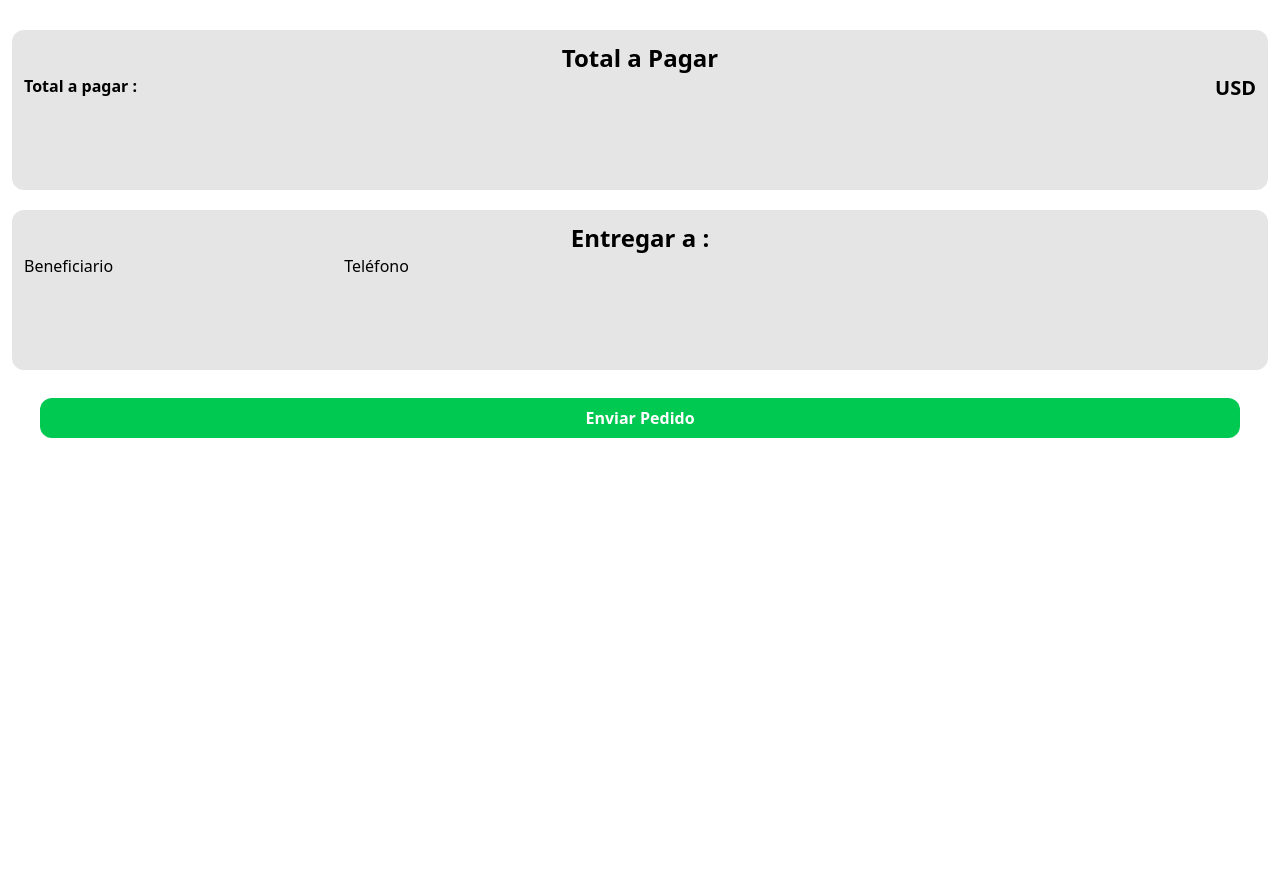
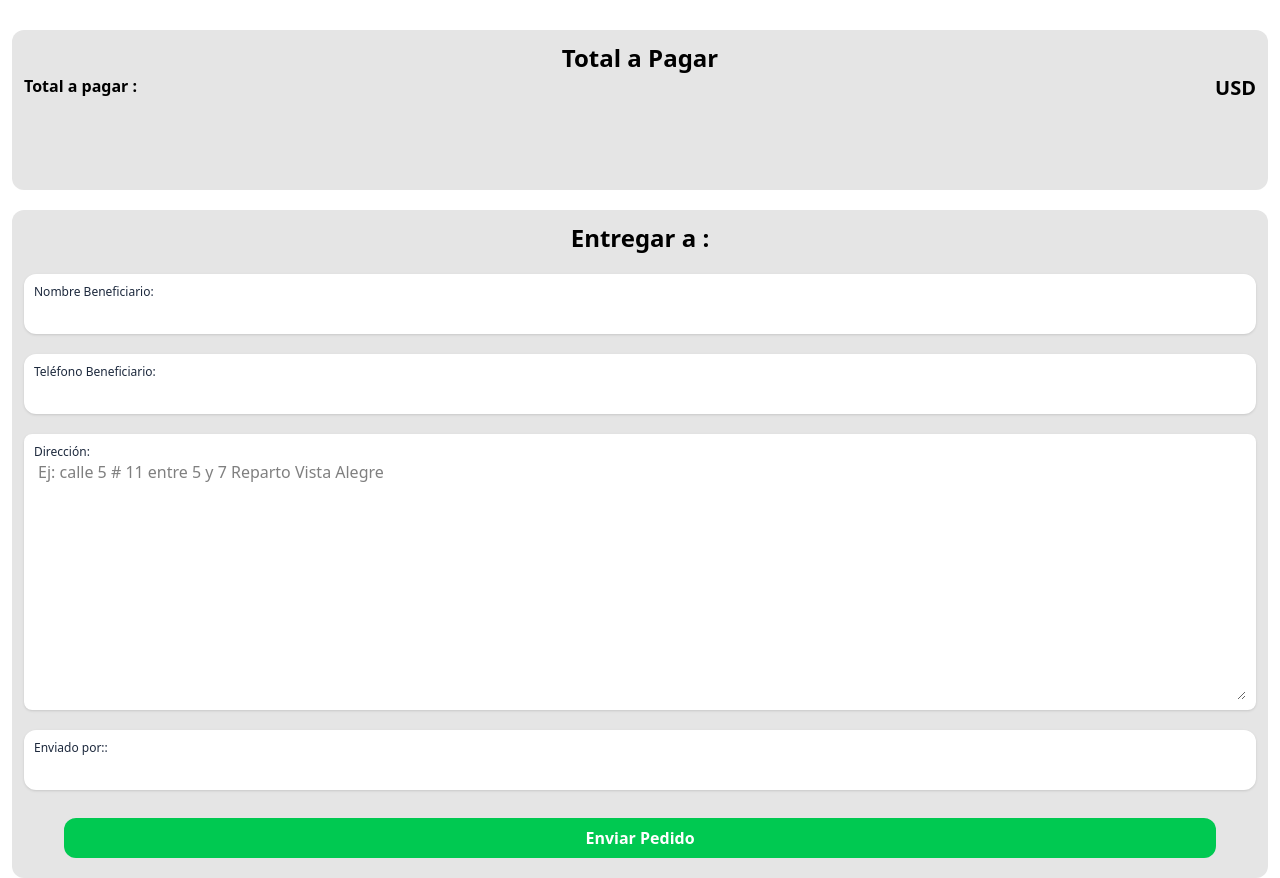
Before and after one commit to luisiportal/tienda_laEmiliana, an Astro site in the folder client/: page /carrito in a window 1280 px wide. Shown: the part 198-1076 px from the top of the page. Before the commit the page ends 800 px from the top, so only its background shows below. Built offline with nearby package versions, Linux system fonts and the light colour scheme; Astro itself is replaced by a stand-in of ours.

Commit message:
(ENTREGA MEJORADA)

```diff
--- a/client/package.json
+++ b/client/package.json
@@ -21,6 +21,7 @@
     "react": "^19.2.0",
     "react-dom": "^19.2.0",
     "tailwindcss": "^4.1.17",
+    "yup": "^1.7.1",
     "zustand": "^5.0.8"
   },
   "devDependencies": {
--- /dev/null
+++ b/client/src/components/DS/InputText.tsx
@@ -0,0 +1,51 @@
+import { ErrorMessage, type FormikErrors, type FormikTouched } from "formik";
+import type { Entrega } from "../../types/General.type";
+
+const InputText = ({
+  values,
+  handleChange,
+  campo,
+  nombre,
+  errors,
+  touched,
+  disabled,
+  type = "text",
+  placeholderText,
+}: {
+  values: Entrega;
+  handleChange: any;
+  campo: string;
+  nombre: string;
+  errors: FormikErrors<Entrega>;
+  touched: FormikTouched<Entrega>;
+  disabled?: boolean;
+  type?: string;
+  placeholderText?: string;
+}) => {
+  return (
+    <div className="bg-white shadow flex flex-col p-2 rounded-xl border-2 border-white hover:border-AzulUCM transition-all duration-300">
+      <label className="text-xs text-slate-800" htmlFor={campo}>
+        {nombre || campo}:
+      </label>
+      <input
+        id={campo}
+        placeholder={placeholderText}
+        disabled={disabled}
+        className="font-bold pl-1 outline-0"
+        title={campo}
+        type={type}
+        name={campo}
+        value={values ? values[campo] ?? "" : ""}
+        onChange={handleChange}
+      />
+
+      {typeof errors[campo] === "string" && (
+        <div className="bg-red-500 w-fit text-white font-semibold text-sm p-2 m-2 mb-0 rounded-lg">
+          {errors[campo]}
+        </div>
+      )}
+    </div>
+  );
+};
+
+export default InputText;
--- /dev/null
+++ b/client/src/components/DS/InputTextArea.tsx
@@ -0,0 +1,50 @@
+import { ErrorMessage, type FormikErrors, type FormikTouched } from "formik";
+import type { Entrega } from "../../types/General.type";
+
+const InputTextArea = ({
+  values,
+  handleChange,
+  campo,
+  nombre,
+  errors,
+  touched,
+  disabled,
+  rows = 3,
+  placeholder,
+}: {
+  values:Entrega;
+  handleChange: any;
+  campo: string;
+  nombre: string;
+  errors: FormikErrors<Entrega>;
+  touched: FormikTouched<Entrega>;
+  disabled?: boolean;
+  rows?: number;
+  placeholder?: string;
+}) => {
+  return (
+    <div className="bg-white w-full shadow flex flex-col  p-2 rounded-lg border-2 border-white hover:border-AzulUCM transition-all duration-300">
+      <label className="text-xs text-slate-800" htmlFor={campo}>
+        {nombre || campo}:
+      </label>
+      <textarea
+        rows={rows}
+        placeholder={placeholder}
+        disabled={disabled}
+        className="font-bold pl-1 outline-0 placeholder:font-light"
+        title={campo}
+        name={campo}
+        value={values[campo] || ""}
+        onChange={handleChange}
+      />
+
+      {errors[campo] && touched[campo] && (
+        <div className="bg-red-500 w-fit text-white font-semibold text-sm  p-2 m-2 mb-0 rounded-lg">
+          <ErrorMessage name={campo} className="" />
+        </div>
+      )}
+    </div>
+  );
+};
+
+export default InputTextArea;
--- a/client/src/components/carrito/CarritoMap.tsx
+++ b/client/src/components/carrito/CarritoMap.tsx
@@ -25,8 +25,7 @@ const CarritoMap = () => {
           <h2 className="font-bold text-xl">{carrito.total?.toFixed(2)} USD</h2>
         </div>
       </section>
-      <Entregar />
-      <EnviarPedido carrito={carrito} />
+      <Entregar carrito={carrito} />
     </section>
   );
 };
--- a/client/src/components/carrito/Entregar.tsx
+++ b/client/src/components/carrito/Entregar.tsx
@@ -1,28 +1,91 @@
-import { useState } from "react";
-import type { Entrega } from "../../types/General.type";
-import { Field, Form, Formik } from "formik";
+import { Form, Formik } from "formik";
+import { useEntregaStore } from "../../stores/entregaStore";
+import InputText from "../DS/InputText";
+import InputTextArea from "../DS/InputTextArea";
+import EnviarPedido from "./EnviarPedido";
+import type { Carrito, Entrega } from "../../types/General.type";
+import { entregaSchema } from "../../schemas/entregaSchema";
 
-const Entregar = () => {
-  const [entrega, setEntrega] = useState<Entrega>({} as Entrega);
+const Entregar = ({ carrito }: { carrito: Carrito }) => {
+  const { entrega } = useEntregaStore();
+
+  const onSubmit = async (values: Entrega) => {
+    const mensaje = carrito?.productos
+      ?.map(
+        (p) =>
+          `• ${p.nombre} x${p.cantidad} = $${(p.precio * p.cantidad).toFixed(
+            2
+          )}`
+      )
+      .join("\n");
+
+   const texto = `🛒 Hola, quiero hacer el siguiente pedido:
+
+📦 Pedido:
+${mensaje}
+
+💰 Total: $${carrito?.total?.toFixed(2)} USD
+
+📍 Dirección: ${values.direccion}
+👤 Beneficiario: ${values.beneficiario}
+📞 Teléfono: ${values.tel_beneficiario}
+
+✉️ Enviado por: ${values.ordenante}`;
+
+const url = `https://wa.me/5358155198?text=${encodeURIComponent(texto)}`;
+
+
+    window.open(url, "_blank");
+  };
 
   return (
     <section className="bg-neutral-200 rounded-xl p-3 mx-3 min-h-40">
-      <h2 className="flex justify-center font-bold text-2xl">Entregar a :</h2>
-      <Formik
-        initialValues={entrega}
-        onSubmit={async (values) => {
-          await new Promise((r) => setTimeout(r, 500));
-          alert(JSON.stringify(values, null, 2));
-        }}
-      >
-        <Form>
-          <label htmlFor="beneficiario">Beneficiario</label>
-          <Field id="beneficiario" name="beneficiario" placeholder="" />
+      <h2 className="flex justify-center font-bold text-2xl mb-5">
+        Entregar a :
+      </h2>
+      <Formik initialValues={entrega}
+      validationSchema={entregaSchema}
+       onSubmit={onSubmit}>
+        {({ handleChange, errors, touched, values }) => (
+          <Form className="flex flex-col gap-5">
+            <InputText
+              values={values}
+              campo="beneficiario"
+              nombre="Nombre Beneficiario"
+              errors={errors}
+              handleChange={handleChange}
+              touched={touched}
+            />
+            <InputText
+              values={values}
+              campo="tel_beneficiario"
+              nombre="Teléfono Beneficiario"
+              errors={errors}
+              handleChange={handleChange}
+              touched={touched}
+            />
 
-          <label htmlFor="tel-beneficiario">Teléfono</label>
-          <Field id="tel-beneficiario" name="tel-beneficiario" />
-
-        </Form>
+            <InputTextArea
+              campo="direccion"
+              nombre="Dirección"
+              values={values}
+              handleChange={handleChange}
+              errors={errors}
+              touched={touched}
+              rows={10}
+              placeholder="Ej: calle 5 # 11 entre 5 y 7 Reparto Vista Alegre"
+            />
+            <InputText
+              values={values}
+              campo="ordenante"
+              nombre="Enviado por:"
+              errors={errors}
+              handleChange={handleChange}
+              touched={touched}
+            />
+            <EnviarPedido />
+          </Form>
+        )}
       </Formik>
     </section>
   );
--- a/client/src/components/carrito/EnviarPedido.tsx
+++ b/client/src/components/carrito/EnviarPedido.tsx
@@ -1,24 +1,7 @@
-import type { Carrito } from "../../types/General.type";
-
-const EnviarPedido = ({ carrito }: { carrito: Carrito }) => {
-  const mensaje = carrito?.productos?.map(
-      (p) =>
-        `• ${p.nombre} x${p.cantidad} = $${(p.precio * p.cantidad).toFixed(2)}`
-    )
-    .join("\n");
-
-  const texto = `Hola, quiero hacer el siguiente pedido:\n${mensaje}\n\nTotal: $${carrito?.total?.toFixed(
-    2
-  )} USD`;
-  const url = `https://wa.me/5358155198?text=${encodeURIComponent(texto)}`;
-
-  const enviarPedido = () => {
-    window.open(url, "_blank");
-  };
-
+const EnviarPedido = () => {
   return (
     <button
-      onClick={() => enviarPedido()}
+      type="submit"
       className="bg-green-500 rounded-xl text-white font-bold p-2 m-2 mx-10 cursor-pointer"
     >
       Enviar Pedido
--- /dev/null
+++ b/client/src/schemas/entregaSchema.ts
@@ -0,0 +1,8 @@
+import { object, string } from 'yup';
+export const entregaSchema = object({
+  beneficiario: string().required("Falta el beneficiario"),
+  tel_beneficiario: string().required("Falta el teléfono beneficiario"),
+  direccion: string().required("Falta la dirección del beneficiario"),
+  ordenante: string().required("Falta el nombre de la persona que envía el pedido"),
+
+});
--- /dev/null
+++ b/client/src/stores/entregaStore.ts
@@ -0,0 +1,13 @@
+import { create } from "zustand";
+import type {  Entrega } from "../types/General.type";
+
+
+type EntregaStore = {
+  entrega: Entrega;
+  setEntrega: (estado: Entrega) => void;
+};
+
+export const useEntregaStore = create<EntregaStore>((set) => ({
+  entrega: {} as Entrega,
+  setEntrega: (estado: Entrega) => set({ entrega: estado }),
+}));
--- a/client/src/types/General.type.ts
+++ b/client/src/types/General.type.ts
@@ -25,6 +25,7 @@ export type Categoria = {
 };
 
 export type Entrega ={
+   [key: string]: any;
   ordenante:string;
   beneficiario:string;
   direccion:string;
```
Also changed, not shown: 1 other file.
